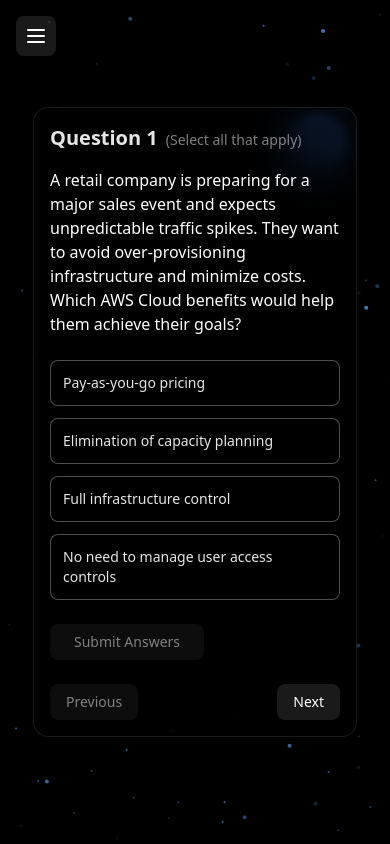
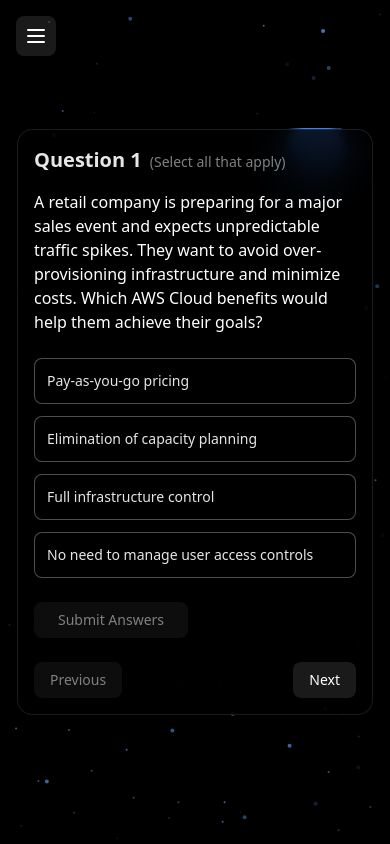
Before and after one commit to cloudcraftsmanstudio/AWS-Cloud-Practitioner-CLF-C02-Practice-Test, a React (Vite) app in the folder quiz-app/: page /#/question/1 in a window 390 px wide. Built offline with nearby package versions, Linux system fonts and the light colour scheme.

Commit message:
Update-More-Mobile-Friendly

```diff
--- a/quiz-app/src/App.tsx
+++ b/quiz-app/src/App.tsx
@@ -9,7 +9,7 @@
 
   return (
     <Router>
-      <div className="flex relative min-h-screen bg-black overflow-hidden">
+      <div className="flex relative min-h-screen bg-black">
         <Particles
           className="absolute inset-0"
           quantity={150}
@@ -58,9 +58,10 @@
             bg-black/95 md:bg-transparent
             overflow-auto
             flex-shrink-0
+            md:h-screen
           `}
         >
-          <div className="pt-16 md:pt-0">
+          <div className="pt-16 md:pt-0 h-full">
             <QuestionNavigation onQuestionSelect={() => setIsSidebarOpen(false)} />
           </div>
         </div>
@@ -74,9 +75,9 @@
         )}
 
         {/* Main Content */}
-        <main className="flex-1 relative">
-          <div className="absolute inset-0 flex items-center justify-center p-4">
-            <div className="w-full max-w-4xl mx-auto md:ml-0">
+        <main className="flex-1 min-h-screen md:h-screen overflow-auto">
+          <div className="flex min-h-full items-center justify-center p-4">
+            <div className="w-full max-w-4xl mx-auto">
               <Routes>
                 <Route path="/question/:id" element={<Question />} />
                 <Route path="/" element={<Navigate to="/question/1" replace />} />
--- a/quiz-app/src/components/Question.tsx
+++ b/quiz-app/src/components/Question.tsx
@@ -112,7 +112,7 @@
   }
 
   return (
-    <div className="w-full min-h-screen flex items-center justify-center p-4 sm:p-6 md:p-8">
+    <div className="w-full min-h-full flex items-center justify-center py-4 sm:py-6 md:py-8">
       <div className="w-full max-w-6xl">
         <motion.div
           key={id}
```
